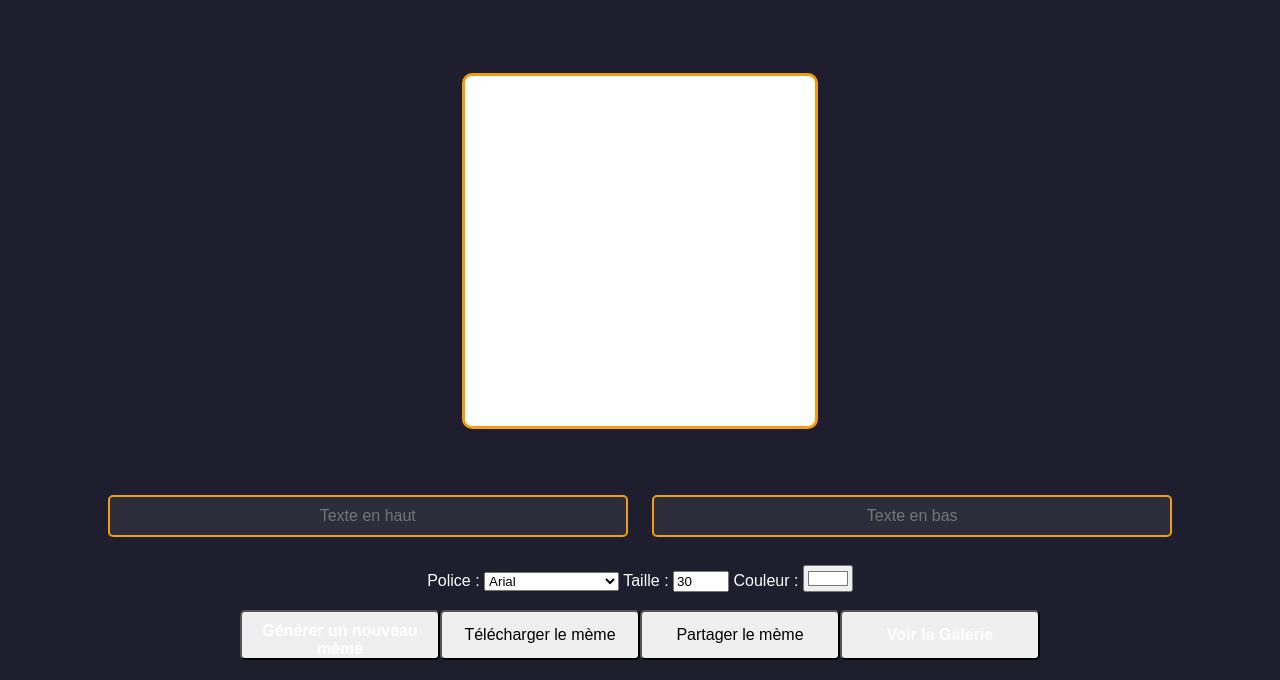
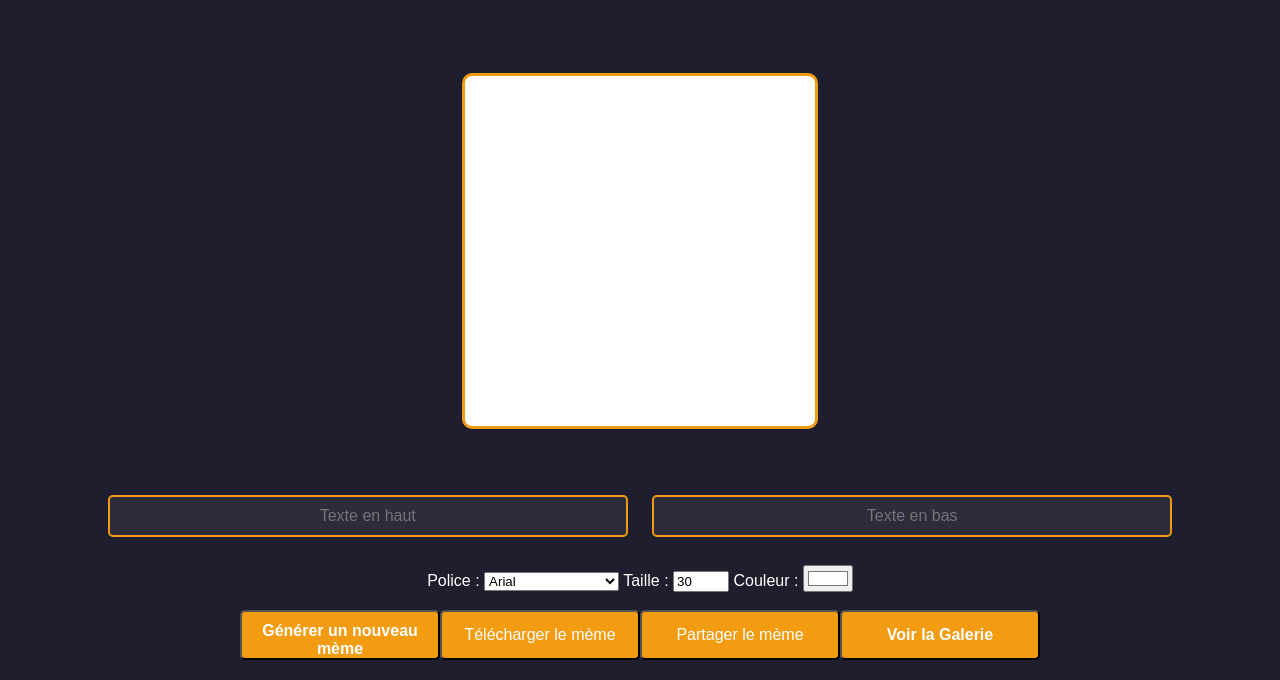
Before and after one commit to kherol/Generateur_meme, a plain HTML site: page index.html in a window 1280 px wide. Shown: the part 160-840 px from the top of the page. Drawn offline with Linux system fonts and the light colour scheme.

Commit message:
Update style.css

```diff
--- a/style.css
+++ b/style.css
@@ -46,11 +46,13 @@ canvas {
 
 /* Boutons */
 button {
-  width: 200px;  /* Set the width of the button */
-  height: 50px;  /* Set the height of the button */
-  padding: 10px 20px;  /* Add padding to the button for extra size control */
-  font-size: 16px;  /* Set the font size */
-  border-radius: 5px;  /* Optional: adds rounded corners */
+    background: #f39c12;
+    color: white;
+    width: 200px;  /* Set the width of the button */
+    height: 50px;  /* Set the height of the button */
+    padding: 10px 20px;  /* Add padding to the button for extra size control */
+    font-size: 16px;  /* Set the font size */
+    border-radius: 5px;  /* Optional: adds rounded corners */
 }
 
 button:hover {
```
